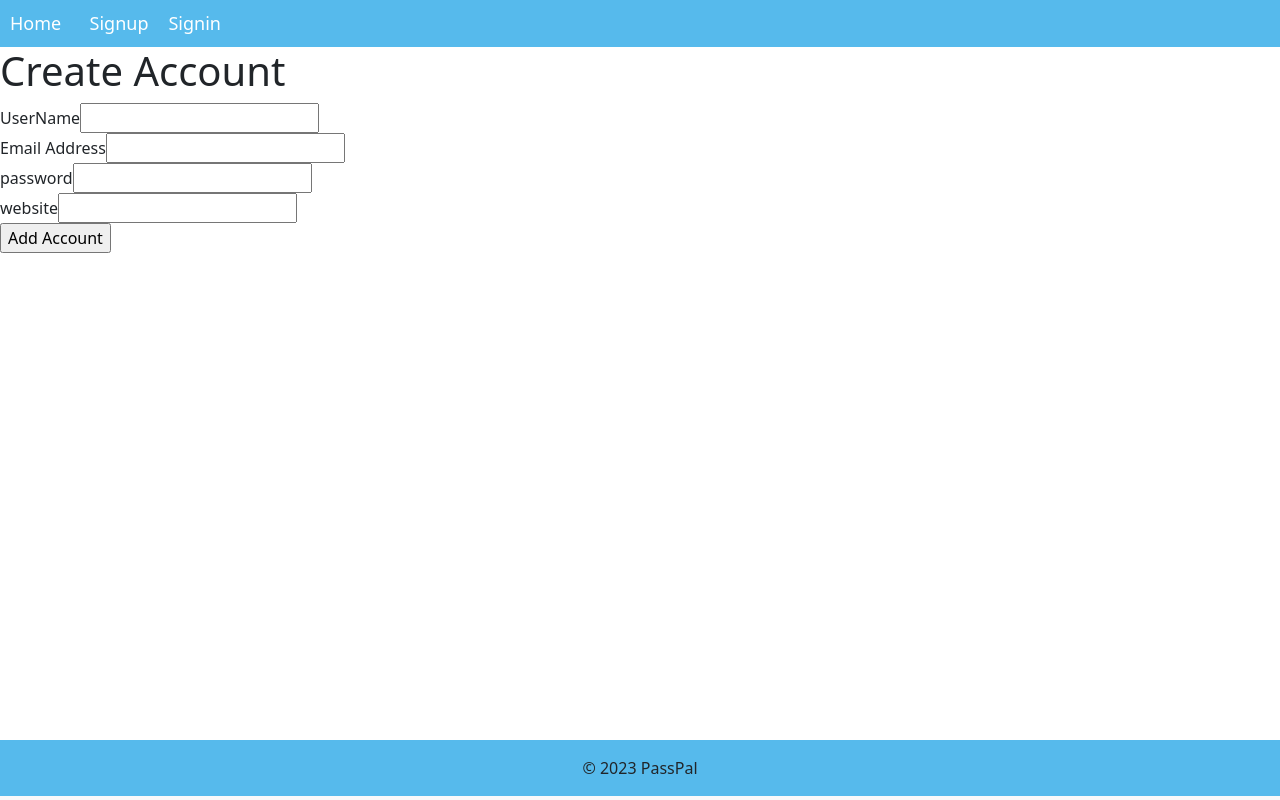
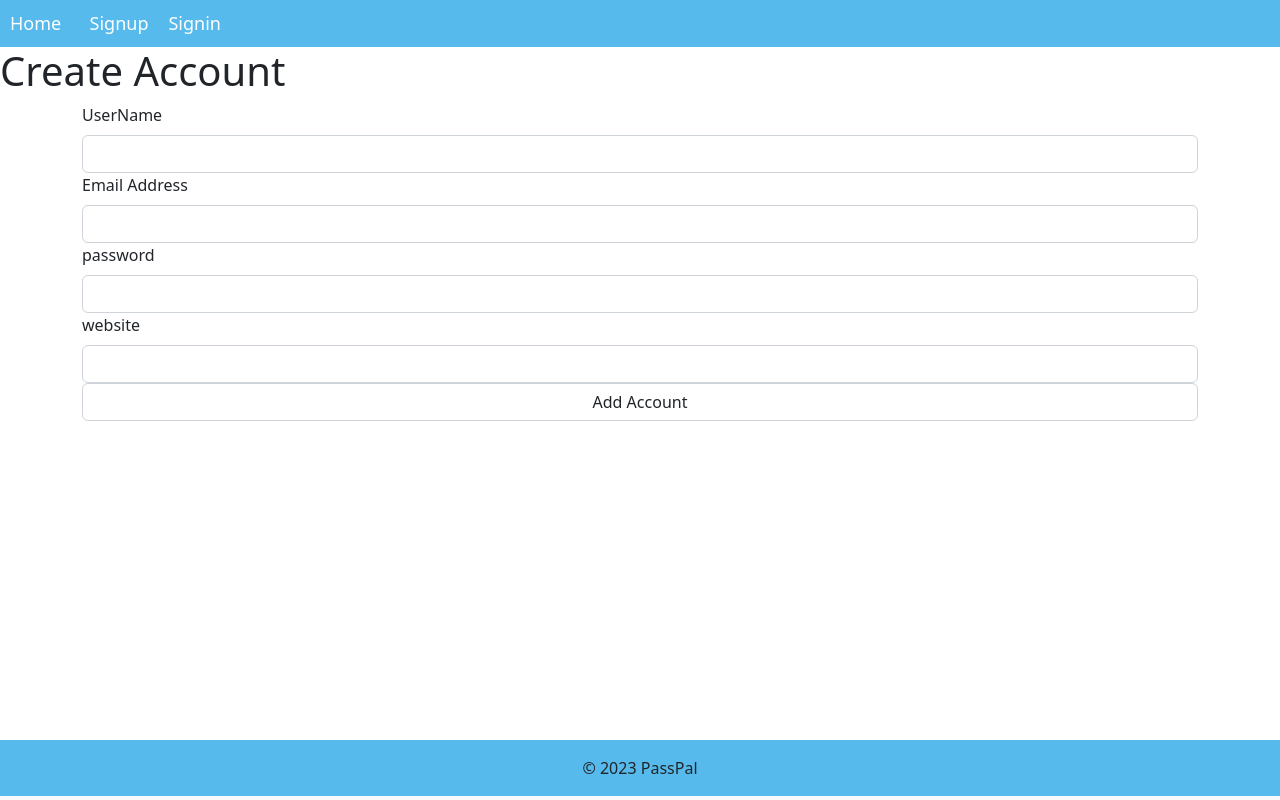
Before and after one commit to hasanmar/PassPal, a React (Create React App) app in the folder passpal/: page /accounts/add in a window 1280 px wide. Built offline with nearby package versions, Linux system fonts and the light colour scheme.

Commit message:
cssandfeature

```diff
--- a/passpal/src/App.js
+++ b/passpal/src/App.js
@@ -10,6 +10,7 @@ import 'bootstrap/dist/css/bootstrap.min.css';
 import Home from "./Home";
 import Footer from "./Footer";
 import AccountCreateForm from "./account/AccountCreateForm";
+
 
 
 export default function App() {
--- a/passpal/src/account/Account.js
+++ b/passpal/src/account/Account.js
@@ -1,4 +1,5 @@
 import React from 'react'
+import { Button,Table } from 'react-bootstrap'
 
 export default function Account(props) {
   return (
@@ -7,8 +8,8 @@ export default function Account(props) {
       <td>{props.emailAddress}</td>
       <td>{props.password}</td>
       <td>{props.website}</td>
-      <td><button onClick={()=> {props.editView(props._id)}}>Edit</button></td>
-      <td><button onClick={()=> {props.deleteAccount(props._id)}}>Delete</button></td>
+      <td><Button onClick={()=> {props.editView(props._id)}}>Edit</Button>
+      <Button onClick={()=> {props.deleteAccount(props._id)}}>Delete</Button></td>
     </>
   )
 }
--- a/passpal/src/account/AccountCreateForm.js
+++ b/passpal/src/account/AccountCreateForm.js
@@ -1,4 +1,6 @@
 import React, {useState} from 'react'
+import {Container, FormGroup, Button, FormLabel, FormControl} from 'react-bootstrap'
+
 
 
 export default function AccountCreateForm(props) {
@@ -23,27 +25,31 @@ export default function AccountCreateForm(props) {
   return (
     <div>
         <h1>Create Account</h1>
+        <Container>
+            <FormGroup>
                 <form onSubmit={handleSubmit}>
                     <div>
-                <label>UserName</label>
-                <input type="text" name="username" onChange={handleChange}></input>
+                        <FormLabel>UserName</FormLabel>
+                        <FormControl type="text" name="username" onChange={handleChange}></FormControl>
                     </div>
                     <div>
-                <label>Email Address</label>
-                <input type="text" name="emailAddress" onChange={handleChange}></input>
+                        <FormLabel>Email Address</FormLabel>
+                        <FormControl type="text" name="emailAddress" onChange={handleChange}></FormControl>
                     </div>
                     <div>
-                <label>password</label>
-                <input type="text" name="password" onChange={handleChange}></input>
+                        <FormLabel>password</FormLabel>
+                        <FormControl type="text" name="password" onChange={handleChange}></FormControl>
                     </div>
                     <div>
-                <label>website</label>
-                <input type="text" name="website" onChange={handleChange}></input>
+                        <FormLabel>website</FormLabel>
+                        <FormControl type="text" name="website" onChange={handleChange}></FormControl>
                     </div>
                     <div>
-                <input type="submit" value="Add Account"></input>
+                        <FormControl type="submit" value="Add Account"></FormControl>
                     </div>
                  </form>
+            </FormGroup>
+        </Container>
     </div>
   )
 }
--- a/passpal/src/account/AccountEditForm.js
+++ b/passpal/src/account/AccountEditForm.js
@@ -1,6 +1,6 @@
 import React, {useState} from 'react'
 import ProgressBar from "react-bootstrap/ProgressBar";
-
+import {Container, Form, Button, FormGroup, FormLabel, FormControl} from 'react-bootstrap'
 
 
 export default function AccountEditForm(props) {
@@ -66,31 +66,35 @@ export default function AccountEditForm(props) {
     const passwordStrength = checkPass(password)
 
   return (
-    <div>
+    <>
       <h1>Edit Account</h1>
+        <Container>
+            <FormGroup>
                 <form onSubmit={handleSubmit}>
                     <div>
-                <label>UserName</label>
-                <input type="text" name="username" onChange={handleChange} defaultValue={props.account.username}></input>
+                        <FormLabel>UserName</FormLabel>
+                        <FormControl type="text" name="username" onChange={handleChange} defaultValue={props.account.username}></FormControl>
                     </div>
                     <div>
-                <label>Email Address</label>
-                <input type="text" name="emailAddress" onChange={handleChange} defaultValue={props.account.emailAddress}></input>
+                        <FormLabel>Email Address</FormLabel>
+                        <FormControl type="text" name="emailAddress" onChange={handleChange} defaultValue={props.account.emailAddress}></FormControl>
                     </div>
                     <div>
-                <label>password</label>
-                <input type="text" name="password" onChange={(event)=> {handleChange(event); savePassword(event)}} defaultValue={password}></input>
+                        <FormLabel>password</FormLabel>
+                        <FormControl type="text" name="password" onChange={(event)=> {handleChange(event); savePassword(event)}} defaultValue={password}></FormControl>
                         <div style={{ width: "30vw" }} ><ProgressBar variant="success" now={passwordStrength * 20} label={`${passwordStrength}/5`} /> </div>
-                <button onClick={generateStrongPassword}> Generate password </button>
+                        <Button onClick={generateStrongPassword}> Generate password </Button>
                     </div>
                     <div>
-                <label>website</label>
-                <input type="text" name="website" onChange={handleChange} defaultValue={props.account.website}></input>
+                        <FormLabel>website</FormLabel>
+                        <FormControl type="text" name="website" onChange={handleChange} defaultValue={props.account.website}></FormControl>
                     </div>
                     <div>
-                <input type="submit" value="Edit account"></input>
+                        <FormControl type="submit" value="Edit account"></FormControl>
                     </div>
                 </form>
-    </div>
+            </FormGroup>
+     </Container>
+    </>
   )
 }
--- a/passpal/src/account/AccountList.js
+++ b/passpal/src/account/AccountList.js
@@ -3,8 +3,7 @@ import Axios  from "axios";
 import Account from "./Account";
 import AccountCreateForm from "./AccountCreateForm";
 import AccountEditForm from "./AccountEditForm";
-
-
+import {Container, Form, Button, Table} from 'react-bootstrap'
 
 export default function AccountList(){
     const [accounts, setAccounts] = useState([]);
@@ -102,18 +101,22 @@ export default function AccountList(){
         ))
 
     return (
+
             <div>
               <h1>AccountList</h1>
               <div>
+                <Table striped bordered hover>
                 <tbody>
                   <tr>
                     <th>UserName</th>
                     <th>Email Address</th>
                     <th>password</th>
                     <th>website</th>
+                    <th>Actions</th>
                   </tr>
                   {allAccounts}
                 </tbody>
+                </Table>
               </div>
               {(isEdit) ?
               <AccountEditForm key={currentAccount._id} account={currentAccount}
@@ -125,6 +128,7 @@ export default function AccountList(){
 
 }
 
+
 // {(!isEdit) ?
 //   <AccountCreateForm addAccount={addAccount}/>
 //     :
```
Lines whose indentation alone changed are shown as unchanged.
